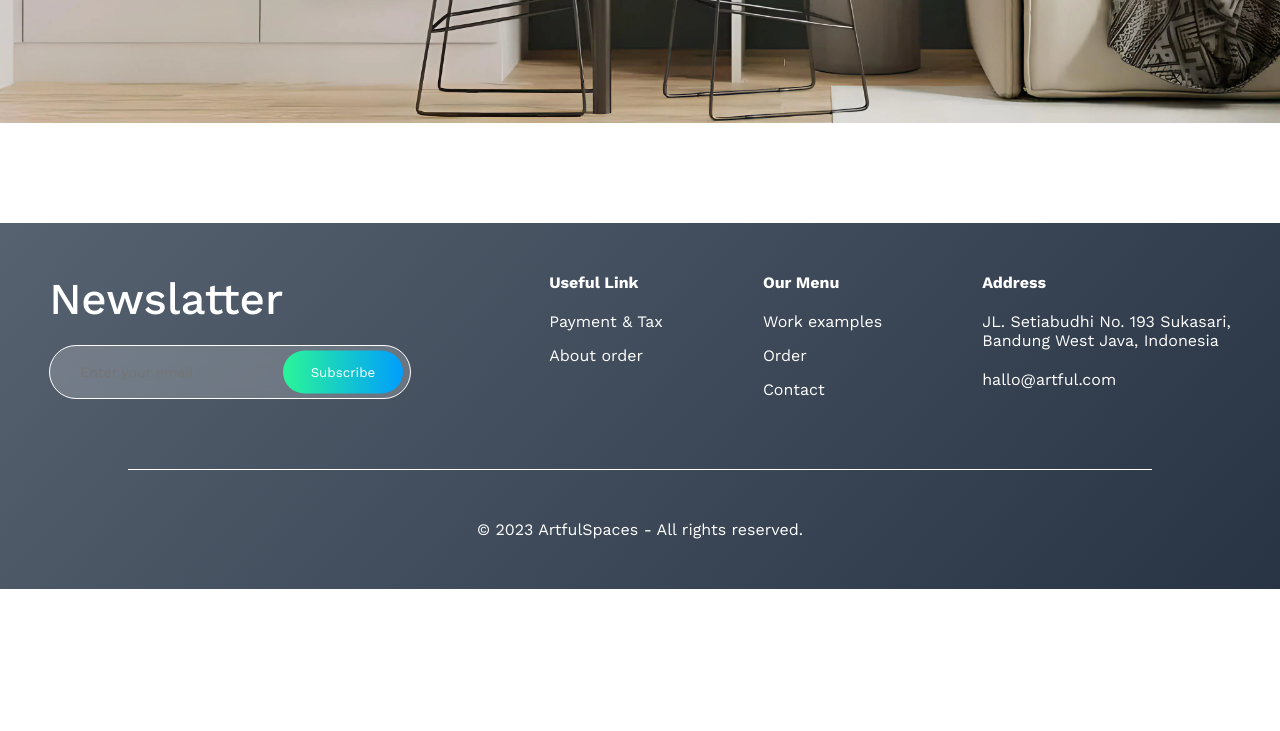
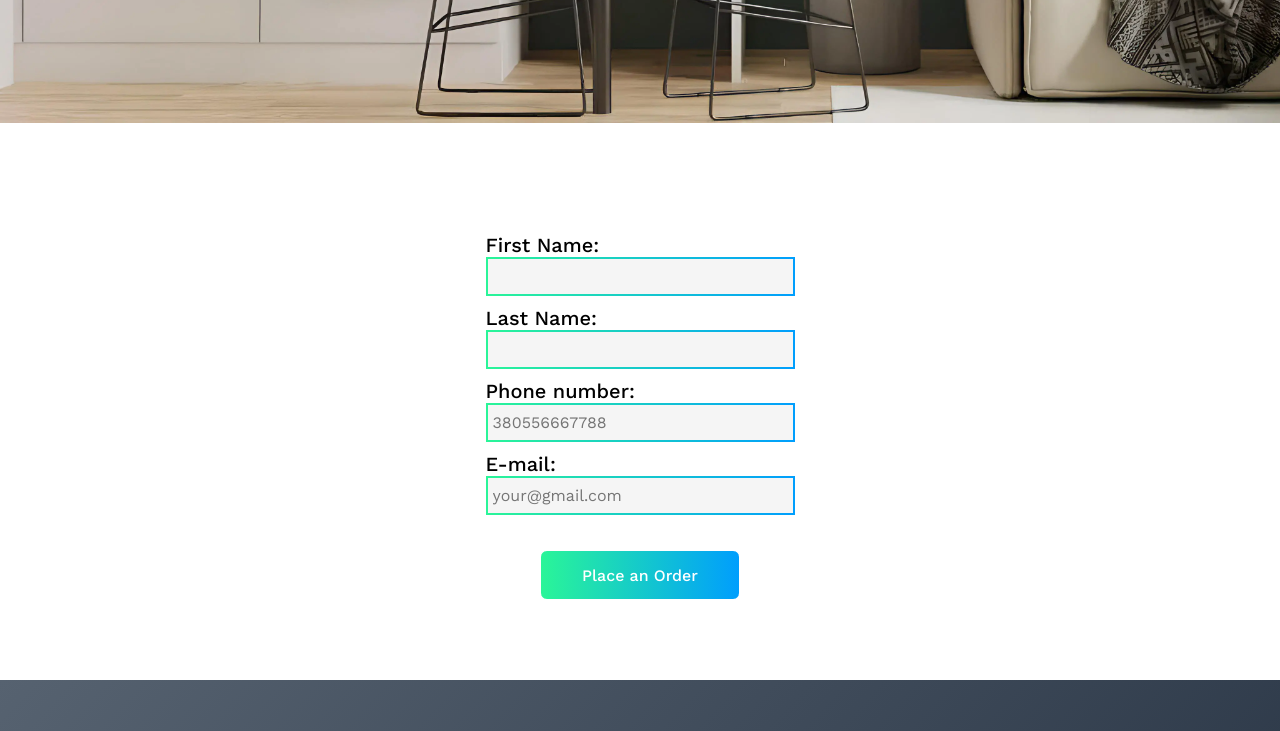
Before and after one commit to VRomanenko04/ArtfulSpaces, a React (Vite) app: page /order in a window 1280 px wide. Shown: the part 676-1407 px from the top of the page. Before the commit the page ends 1265 px from the top, so only its background shows below. Built offline with nearby package versions, Linux system fonts and the light colour scheme.

Commit message:
Сделал базовую форму заказа OrderForm

```diff
--- /dev/null
+++ b/src/components/UI/basic-input/BasicInput.tsx
@@ -0,0 +1,37 @@
+import React from 'react';
+import classes from './_basic-input.module.scss';
+
+type Props = {
+    labelText: string;
+    htmlFor: string;
+    type: string;
+    id: string;
+    name: string;
+    placeholder?: string;
+    value?: string;
+    onChange?: (event: React.ChangeEvent<HTMLInputElement>) => void;
+    extraInputClass?: string;
+    extraLabelClass?: string;
+}
+
+const BasicInput = ({labelText, htmlFor, type, id, name, value, placeholder, onChange, extraInputClass, extraLabelClass}: Props) => {
+    const inputClass = extraInputClass ? `${classes.bas__input} ${extraInputClass}` : classes.bas__input;
+    const labelClass = extraLabelClass ? `${classes.bas__label} ${extraLabelClass}` : classes.bas__label;
+
+    return (
+        <>
+            <label className={labelClass} htmlFor={htmlFor}>{labelText}</label>
+            <input
+                className={inputClass}
+                type={type}
+                id={id}
+                name={name}
+                placeholder={placeholder}
+                value={value}
+                onChange={onChange}
+            />
+        </>
+    )
+}
+
+export default BasicInput
--- /dev/null
+++ b/src/components/UI/basic-input/_basic-input.module.scss
@@ -0,0 +1,19 @@
+@import '../../../style/var';
+
+.bas__label {
+    font-size: 20px;
+    margin-top: 10px;
+    font-weight: 500;
+}
+
+.bas__input {
+    width: 300px;
+    height: 35px;
+    font-size: 16px;
+    border-radius: 5px;
+    padding-left: 5px;
+    border: 2px solid transparent;
+    border-image: $maingradient;
+    border-image-slice: 1;
+    background-color: #f5f5f5;
+}
--- /dev/null
+++ b/src/components/smart/order-form/OrderForm.tsx
@@ -0,0 +1,87 @@
+import React, { useState } from 'react';
+import classes from './_order-from.module.scss';
+import BasicInput from '../../UI/basic-input/BasicInput';
+
+interface FormData {
+    firstName: string;
+    lastName: string;
+    phoneNumber: string
+    email: string;
+}
+
+const OrderForm = () => {
+    const [formData, setFormData] = useState<FormData>({ firstName: '', lastName: '', phoneNumber: '', email: '' });
+
+    const handleSubmit = (event: React.FormEvent<HTMLFormElement>) => {
+        event.preventDefault();
+
+        // Создаем объект с данными формы
+        const formDataObject = {
+            firstName: formData.firstName,
+            lastName: formData.lastName,
+            phoneNumber: formData.phoneNumber,
+            email: formData.email,
+        };
+        // Сохраняем данные в localStorage
+        localStorage.setItem('formData', JSON.stringify(formDataObject));
+
+        setFormData({ firstName: '', lastName: '', phoneNumber: '', email: '' });
+        alert('Form data saved to localStorage!');
+    };
+
+    const handleInputChange = (event: React.ChangeEvent<HTMLInputElement>) => {
+        const { name, value } = event.target;
+        setFormData((prevData) => ({
+            ...prevData,
+            [name]: value,
+        }));
+    };
+
+    return (
+        <section className={classes.form__section}>
+            <form onSubmit={handleSubmit} className={classes.form}>
+                <BasicInput
+                    labelText='First Name:'
+                    htmlFor="firstName"
+                    type="text"
+                    id="firstName"
+                    name="firstName"
+                    value={formData.firstName}
+                    onChange={handleInputChange}
+                />
+                <BasicInput
+                    labelText='Last Name:'
+                    htmlFor="lastName"
+                    type="text"
+                    id="lastName"
+                    name="lastName"
+                    value={formData.lastName}
+                    onChange={handleInputChange}
+                />
+                <BasicInput
+                    labelText='Phone number:'
+                    htmlFor="phoneNumber"
+                    type="tel"
+                    id="phoneNumber"
+                    name="phoneNumber"
+                    placeholder='380556667788'
+                    value={formData.phoneNumber}
+                    onChange={handleInputChange}
+                />
+                <BasicInput
+                    labelText='E-mail:'
+                    htmlFor="email"
+                    type="email"
+                    id="email"
+                    name="email"
+                    placeholder='your@gmail.com'
+                    value={formData.email}
+                    onChange={handleInputChange}
+                />
+                <button className={classes.btn} type="submit">Place an Order</button>
+            </form>
+        </section>
+    )
+}
+
+export default OrderForm
--- /dev/null
+++ b/src/components/smart/order-form/_order-from.module.scss
@@ -0,0 +1,27 @@
+@import '../../../style/var';
+
+.form__section {
+    margin: 80px;
+    display: flex;
+    flex-direction: column;
+    align-items: center;
+}
+
+.form {
+    display: flex;
+    flex-direction: column;
+
+    .btn {
+        align-self: center;
+        margin-top: 35px;
+        width: 200px;
+        height: 50px;
+        font-size: 1em;
+        background: $maingradient;
+        color: #fff;
+        font-weight: 500;
+        border: 1px solid #fff;
+        border-radius: 7px;
+        cursor: pointer;
+    }
+}
--- a/src/pages/order/Order.tsx
+++ b/src/pages/order/Order.tsx
@@ -1,11 +1,13 @@
 import React from 'react';
 import OrderHeader from '../../components/ordinary/order-header/OrderHeader';
+import OrderForm from '../../components/smart/order-form/OrderForm';
 
 
 const Order = () => {
     return (
         <>
         <OrderHeader/>
+        <OrderForm/>
         </>
     )
 }
```
